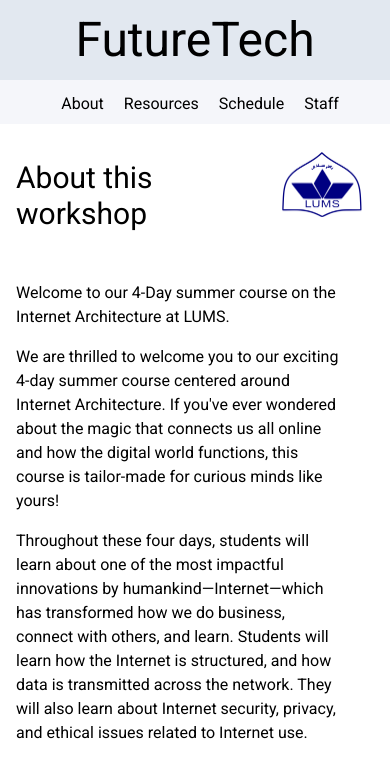
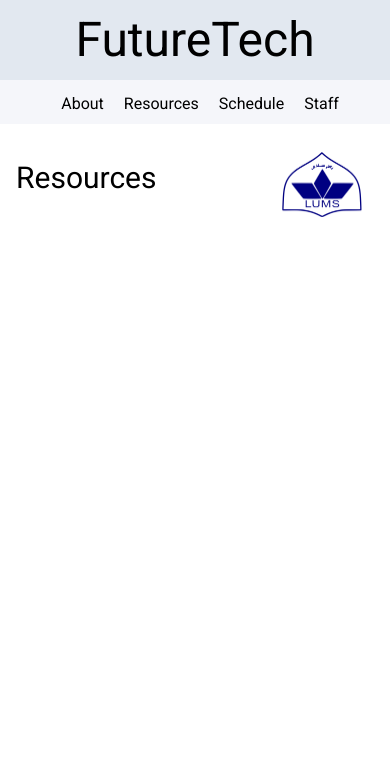
Before and after one commit to jazlan01/summer-at-lums, a website: page src/resources.html in a window 390 px wide. Drawn offline with Linux system fonts and the light colour scheme; grey boxes are pictures that could not be loaded.

Commit message:
Updated responsive layout, fixed bugs, updated about section

```diff
--- a/src/resources.html
+++ b/src/resources.html
@@ -3,11 +3,11 @@
   <head>
     <meta charset="UTF-8" />
     <meta name="viewport" content="width=device-width, initial-scale=1.0" />
-    <title>FutureTech - About</title>
+    <title>FutureTech - Resources</title>
     <link rel="stylesheet" href="../output.css" />
   </head>
   <body>
-    <div class="w-screen h-screen margin-0 flex-col lg:flex-row">
+    <div class="w-screen h-screen margin-0 flex-col lg:flex lg:flex-row">
       <div class="w-screen lg:w-2/6 lg:h-screen text-center bg-[#f5f6fa]">
         <button
           class="h-[80px] lg:h-[100px] w-full text-5xl bg-transparent border-0 margin-0 hover:bg-slate-200 font-roboto"
@@ -16,7 +16,7 @@
           FutureTech
         </button>
         <div
-          class="leading-10 text-l pr-[25px] pt-1 lg:pt-[25px] text-left pl-[35px]"
+          class="leading-10 text-l lg:text-2xl pr-[25px] pt-1 lg:pt-[25px] text-left pl-[35px]"
         >
           <ul class="flex lg:flex-col justify-center text-center">
             <div
@@ -46,7 +46,7 @@
         <div class="w-full flex justify-between">
           <span
             class="text-3xl lg:text-5xl font-roboto align-text-bottom h-[65px] inline-block pt-2"
-            >About this workshop</span
+            >Resources</span
           >
           <img
             src="../assets/640px-Lahore_University_of_Management_Sciences_Logo.svg.png"
@@ -57,29 +57,12 @@
         <div class="flex w-full mt-12 lg:mt-20 pr-8">
           <div class="w-screen text-md lg:w-1/2 lg:text-xl">
             <div class="lg:w-5/6 w-full pt-4">
-              Welcome to our 4-Day summer course on the Internet Architecture at
-              LUMS.
-            </div>
-            <div class="lg:w-5/6 lg:pt-12 w-full pt-4">
-              We are thrilled to welcome you to our exciting 4-day summer course
-              centered around Internet Architecture. If you've ever wondered
-              about the magic that connects us all online and how the digital
-              world functions, this course is tailor-made for curious minds like
-              yours!
-            </div>
-            <div class="lg:w-5/6 lg:pt-12 w-full pt-4">
-              Throughout these four days, students will learn about one of the
-              most impactful innovations by humankind—Internet—which has
-              transformed how we do business, connect with others, and learn.
-              Students will learn how the Internet is structured, and how data
-              is transmitted across the network. They will also learn about
-              Internet security, privacy, and ethical issues related to Internet
-              use.
+
             </div>
           </div>
-          <div class="hidden lg:visible lg:w-1/2 lg:pt-8 lg:pr-4 lg:pl-4">
+          <div class="w-0 lg:visible lg:w-1/2 lg:pt-8 lg:pr-4 lg:pl-4">
             <img
-              src="./assets/picture.jpg"
+              src="../assets/picture.jpg"
               alt="An image showing an office space lit with RGB"
               class="h-5/6 w-auto max-h-[480px]"
             />
```
Also changed, not shown: src/about.html (+4 -4 lines), src/schedule.html (+5 -5 lines), src/staff.html (+5 -5 lines).
